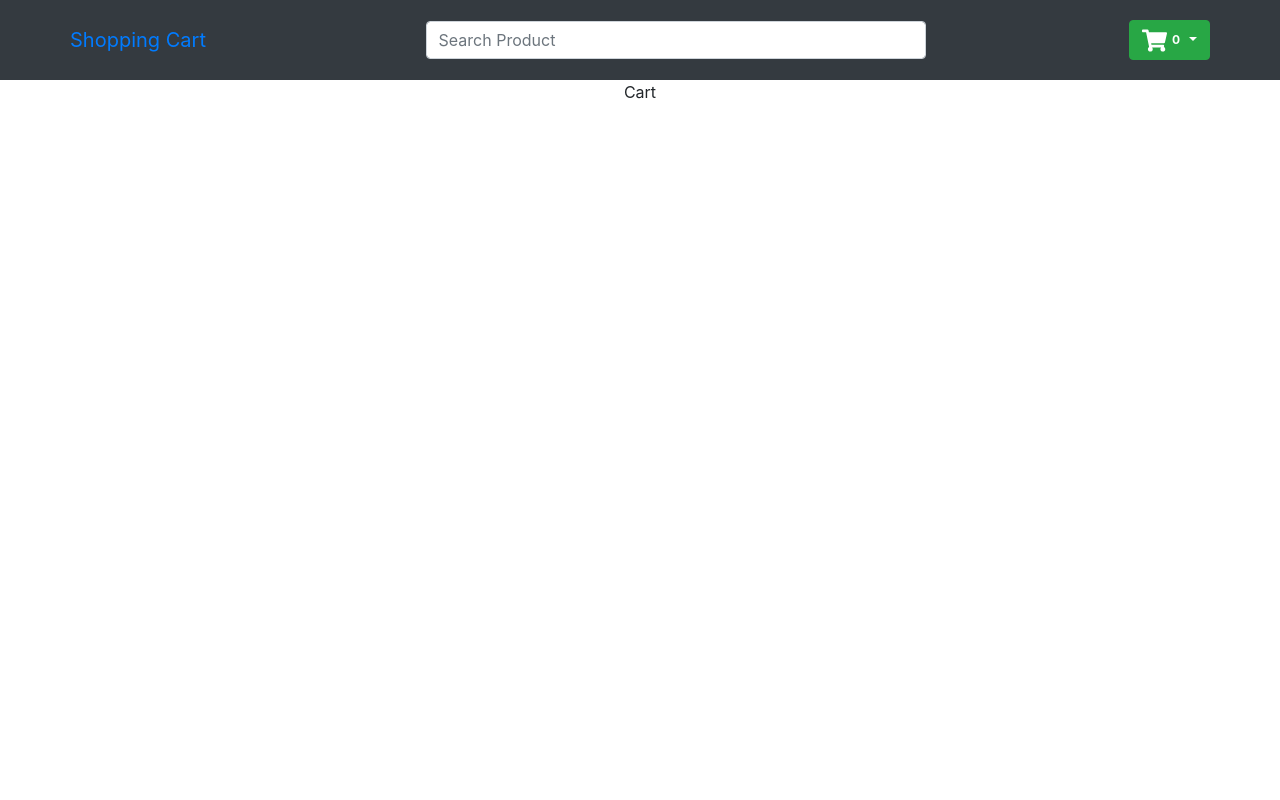
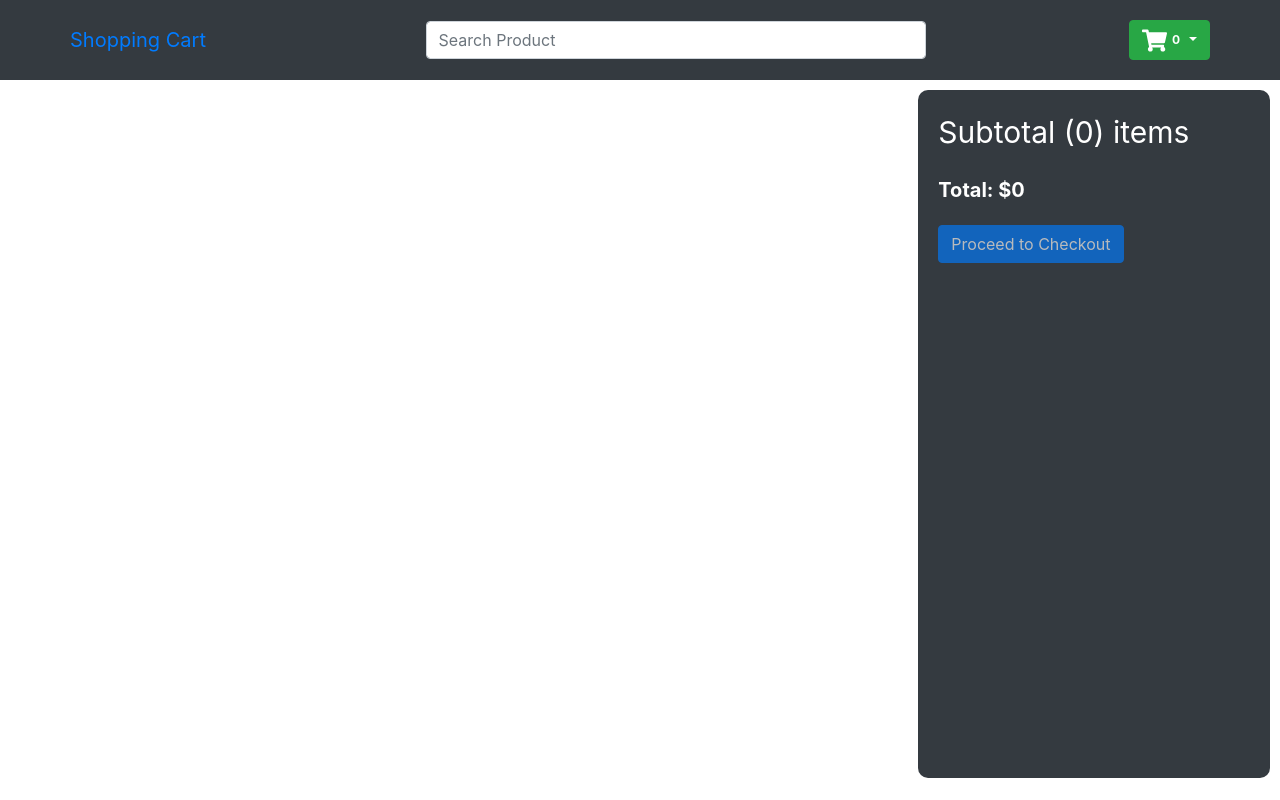
Before and after one commit to MoisesFC/ecommerce-app, a React (Create React App) app: page /cart in a window 1280 px wide. Built offline with nearby package versions, Linux system fonts and the light colour scheme.

Commit message:
Cart page lists the cart items, displayting a card with image, name, price, qty and a delete icon button

```diff
--- a/src/components/Cart.js
+++ b/src/components/Cart.js
@@ -1,8 +1,88 @@
-import React from 'react'
+import React, { useEffect, useState } from 'react';
+import { CartState } from '../context/Context';
+import { ListGroup, Button, Row, Col, Form, Image } from 'react-bootstrap';
+import Rating from './Rating';
+import { AiFillDelete } from 'react-icons/ai'
 
 const Cart = () => {
+
+  const {
+    state: { cart },
+    dispatch
+  } = CartState();
+
+  const [total, setTotal] = useState();
+
+  useEffect(() => {
+    setTotal(cart.reduce((acc, curr) => acc + Number(curr.price) * curr.qty, 0))
+  }, [cart])
+
   return (
-    <div>Cart</div>
+    <div className='home'>
+      <div className='productContainer'>
+        <ListGroup>
+          {
+            cart.map((product) => (
+              <ListGroup.Item key={product.id}>
+                <Row>
+                  <Col md={2}>
+                    <Image src={product.image} alt={product.name} fluid rounded />
+                  </Col>
+                  <Col md={2}>
+                    <span>{product.name}</span>
+                  </Col>
+                  <Col md={2}>
+                    {product.price}
+                  </Col>
+                  <Col md={2}>
+                    <Rating disabled onClick={() => { }} rating={product.rating} />
+                  </Col>
+                  <Col md={2}>
+                    <Form.Control
+                      as="select"
+                      value={product.qty}
+                      onChange={(e) =>
+                        dispatch({
+                          type: "CHANGE_CART_QTY",
+                          payload: {
+                            id: product.id,
+                            qty: e.target.value,
+                          },
+                        })
+                      }
+                    >
+                      {[...Array(product.inStock).keys()].map((x) => (
+                        <option key={x + 1}>{x + 1}</option>
+                      ))}
+                    </Form.Control>
+                  </Col>
+                  <Col md={2}>
+                        <Button
+                          type='button'
+                          variant='light'
+                          onClick={() =>
+                            dispatch({
+                              type: "REMOVE_FROM_CART",
+                              payload: product,
+                            })}
+                        >
+                          <AiFillDelete fontSize="20px"/>
+                        </Button>
+                  </Col>
+                </Row>
+              </ListGroup.Item>
+            ))
+          }
+        </ListGroup>
+      </div>
+      <div className='filters summary'>
+        <span className='title'>Subtotal ({cart.length}) items</span>
+        <span style={{ fontWeight: 700, fontSize: 20 }}>Total: ${total}</span>
+        <Button type="button" disabled={cart.length === 0}>
+          Proceed to Checkout
+        </Button>
+      </div>
+    </div>
   )
 }
 
--- a/src/components/styles.css
+++ b/src/components/styles.css
@@ -60,3 +60,7 @@
     padding: 0 20px;
     flex-direction: column;
   }
+
+  .summary {
+    width: 30%;
+  }
```
